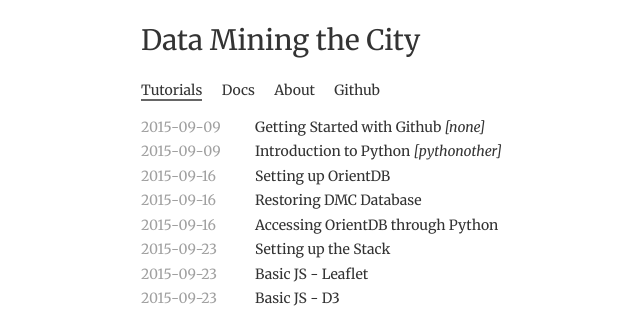
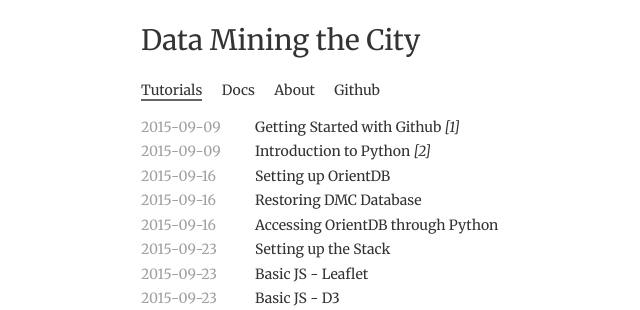
Before and after one commit to danilnagy/dmc, a Jekyll site: the page built from index.html, in a window 1280 px wide. Shown: the top 310 px of the page, without its empty margins (115-755 px from the left). Built offline with Jekyll 4.4.1, drawn with Linux system fonts in a browser that asks for light colours; Markdown is read by kramdown in place of the engine named in the settings.

Commit message:
Update index.html

```diff
--- a/index.html
+++ b/index.html
@@ -5,7 +5,7 @@ layout: default
 <div class="home">
     <ul class="posts">
         {% for post in site.posts reversed %}
-        <li><span>{{ post.date | date: site.date_format }}</span><a href="{{ post.url | prepend: site.baseurl }}">{{ post.title }}</a>{% if post.tags.size > 0 %} <em>[{{ post.tags }}]</em>{% endif %}</li>
+        <li><span>{{ post.date | date: site.date_format }}</span><a href="{{ post.url | prepend: site.baseurl }}">{{ post.title }}</a>{% if post.tags.size > 0 %} <em>[{{ post.tags.size }}]</em>{% endif %}</li>
         {% endfor %}
     </ul>
 </div>
```
